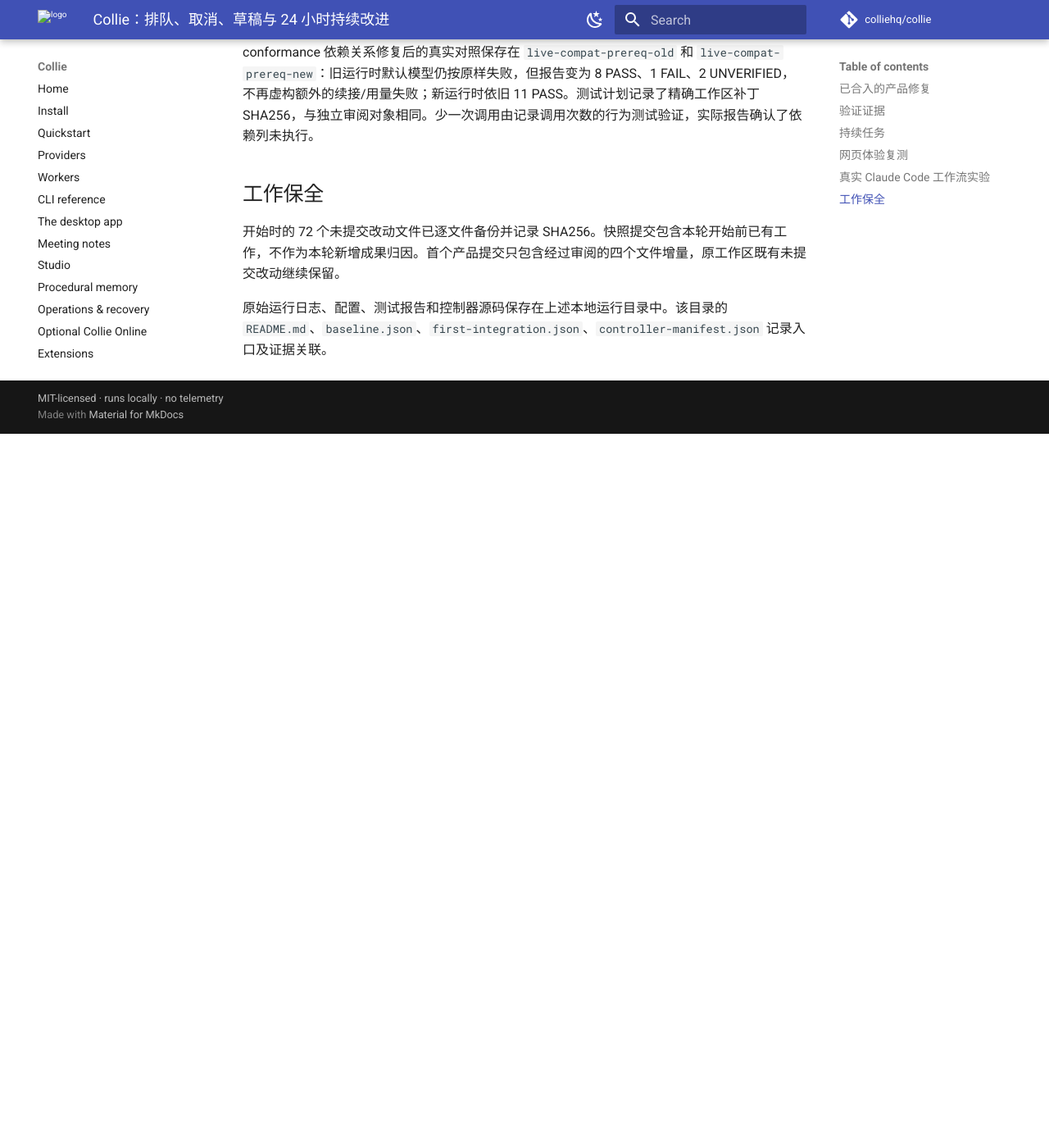
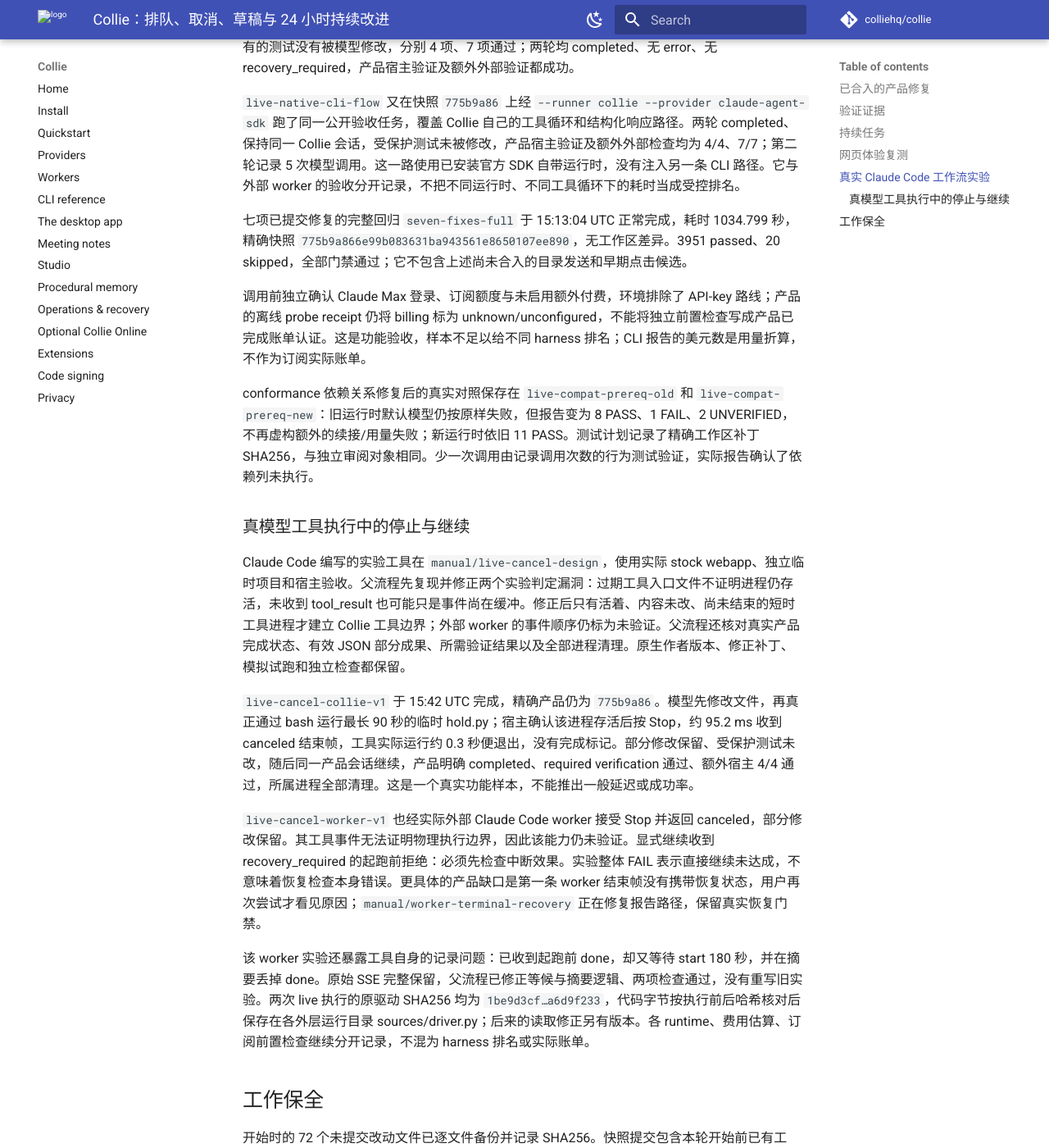
Before and after one commit to colliehq/collie, an MkDocs documentation site: the page built from docs/product-evolution-2026-09-13.md, in a window 1280 px wide and 1400 px high, scrolled down 5768 px. Shown: the whole window at 82% size. Built offline with MkDocs 1.6.1 and Material for MkDocs 9.7.7, drawn with Linux system fonts in a browser that asks for light colours; comment, search, counter and statistics services are not loaded; before the commit the page ends 6297 px from its top, so only the background shows below that; some of the changed text lies outside the part shown.

Commit message:
docs: record startup and queue fixes with real cancellation evidence

```diff
--- a/docs/product-evolution-2026-09-13.md
+++ b/docs/product-evolution-2026-09-13.md
@@ -25,6 +25,10 @@
 提交 `f685df87a0bae744096dabd95eb36f12223a3d38` 修复 live conformance 的失败依赖：第一轮未通过时不再额外调用 resume；没有完成的任务不会被误报为已完成但 usage 为 0。后续列保留主因并标为 UNVERIFIED，能力验证仍收紧；第一轮成功、续接失败时保留第一轮的有效用量。独立回归 105 passed、5 skipped，新测试在旧代码上 6 failed、3 passed，只读审阅 approve。精确快照 `df54b7c8`；真实 CLI 复测见下文。
 
 提交 `e63989135a0cc2c3a0e6e115350954fd96413c65` 让新任务的 Send 自动检查所填目录，检查通过后继续同一次发送。Send 与“使用此目录”的同一检查共用结果，重复点击不会吞掉请求或重复启动；等待时换目录、改字、替换附件或切换会话会保留当前草稿并放弃旧发送。已有会话仍使用保存的目录。最终独立回归 116 passed，旧代码 18 failed、9 passed，Claude Code 只读审阅 approve；其中一个旧失败是原有未修改测试的时序竞态，其余确定行为失败支撑修复。父流程针对目录变化和重复确认的独立失败/通过实验另行保留。精确测试快照 `48d7dfaf012d00b1f676fc445600829f391d17e6`，证据 `manual/folder-send-merged/verification-v2`。原工作区合入只应用审阅后的三文件增量，71 个无关脏文件哈希保持一致。
+
+提交 `6a047ea6f7fcfae89b00c734f1550f0b100d0391` 保留页面末尾脚本到达前的 New task/Today 选择，并让该选择优先于更早的会话深链；早期新输入及主动清空优先于旧根草稿，按正常输入路径保存。恢复页面不会启动任务。独立 125 passed、旧代码 6 failed/13 passed、Claude Code 只读审阅 approve；补查 Mission、会话显示、任务连续性和成果交接共 26 passed。精确组合快照 `35d18c953f2ea2a0d98cd52ffc9b02bd4f95e0a9`，证据 `manual/ui-bootstrap-merged/verification` 和 `bootstrap-wider-ui-v2`。更早一次扩大检查因文件名写错而未收集测试，保留为无效尝试，不计通过。该修复只处理两个根视图按钮；其他导航在同一早期窗口、未选择根视图时的深链早期输入仍未覆盖。
+
+提交 `28564f12cad7e16d470d66d3656743ce83be6238` 修复执行进程退出后任务仍被标成 claimed、无法开始/编辑/取消的队列。读取或编辑/取消入口先尝试非阻塞获取会话租约，再用现有日志核对：已经交付的标为 consumed，尚未交付的恢复 pending；活执行者仍持有租约时不干扰它，日志不可读时不凭猜测重新排队。独立 193 passed、旧代码 2 failed/15 passed、只读审阅 approve。完整回归 3954 passed、20 skipped，GUI 63/63、surfaces 41/41、全部门禁通过。精确快照 `d40a3fcb9e115ad6043c0d502199bd0a8e9cc46e`，证据 `rounds/04-queued-intent`；该完整快照不含第八、九项网页修复，组合检查另行记录。
 
 ## 验证证据
 
@@ -80,7 +84,7 @@
 
 父流程又在该候选复现旧根草稿覆盖早期新输入和主动清空的情况，补上输入事件记录、按当前根视图恢复并通过正常输入处理保存。原候选两项失败的证据在 `early-draft-precedence-before`，修正后同一外部检查及页面连续性套件在 `early-draft-precedence-after` 通过。
 
-扩大回归出现一个未修改的目录测试失败：它只等待输入后立即更新的目录概要，就在 Use folder 检查结束前发送。以 0.8 秒服务端延迟，在 clean 775 和启动候选上均复现相同 Send 丢失；证据 `bootstrap-adjacent-folder-base/candidate` 的通过表示诊断断言确认缺陷存在，不是产品验收通过。该问题由已独立接受的目录发送提交解决。启动增量随后叠加到 `48d7dfaf`，新的 `manual/ui-bootstrap-merged/verification` 为 125 passed、旧代码 6 failed/13 passed，正在只读审阅，尚未合入。
+扩大回归出现一个未修改的目录测试失败：它只等待输入后立即更新的目录概要，就在 Use folder 检查结束前发送。以 0.8 秒服务端延迟，在 clean 775 和启动候选上均复现相同 Send 丢失；证据 `bootstrap-adjacent-folder-base/candidate` 的通过表示诊断断言确认缺陷存在，不是产品验收通过。该问题由已独立接受的目录发送提交解决。启动增量随后叠加到 `48d7dfaf`，新的 `manual/ui-bootstrap-merged/verification` 为 125 passed、旧代码 6 failed/13 passed，只读审阅及额外 26 项相邻回归通过后已合入第九项提交。
 
 ## 真实 Claude Code 工作流实验
 
@@ -98,6 +102,16 @@
 
 conformance 依赖关系修复后的真实对照保存在 `live-compat-prereq-old` 和 `live-compat-prereq-new`：旧运行时默认模型仍按原样失败，但报告变为 8 PASS、1 FAIL、2 UNVERIFIED，不再虚构额外的续接/用量失败；新运行时依旧 11 PASS。测试计划记录了精确工作区补丁 SHA256，与独立审阅对象相同。少一次调用由记录调用次数的行为测试验证，实际报告确认了依赖列未执行。
 
+### 真模型工具执行中的停止与继续
+
+Claude Code 编写的实验工具在 `manual/live-cancel-design`，使用实际 stock webapp、独立临时项目和宿主验收。父流程先复现并修正两个实验判定漏洞：过期工具入口文件不证明进程仍存活，未收到 tool_result 也可能只是事件尚在缓冲。修正后只有活着、内容未改、尚未结束的短时工具进程才建立 Collie 工具边界；外部 worker 的事件顺序仍标为未验证。父流程还核对真实产品完成状态、有效 JSON 部分成果、所需验证结果以及全部进程清理。原生作者版本、修正补丁、模拟试跑和独立检查都保留。
+
+`live-cancel-collie-v1` 于 15:42 UTC 完成，精确产品仍为 `775b9a86`。模型先修改文件，再真正通过 bash 运行最长 90 秒的临时 hold.py；宿主确认该进程存活后按 Stop，约 95.2 ms 收到 canceled 结束帧，工具实际运行约 0.3 秒便退出，没有完成标记。部分修改保留、受保护测试未改，随后同一产品会话继续，产品明确 completed、required verification 通过、额外宿主 4/4 通过，所属进程全部清理。这是一个真实功能样本，不能推出一般延迟或成功率。
+
+`live-cancel-worker-v1` 也经实际外部 Claude Code worker 接受 Stop 并返回 canceled，部分修改保留。其工具事件无法证明物理执行边界，因此该能力仍未验证。显式继续收到 recovery_required 的起跑前拒绝：必须先检查中断效果。实验整体 FAIL 表示直接继续未达成，不意味着恢复检查本身错误。更具体的产品缺口是第一条 worker 结束帧没有携带恢复状态，用户再次尝试才看见原因；`manual/worker-terminal-recovery` 正在修复报告路径，保留真实恢复门禁。
+
+该 worker 实验还暴露工具自身的记录问题：已收到起跑前 done，却又等待 start 180 秒，并在摘要丢掉 done。原始 SSE 完整保留，父流程已修正等候与摘要逻辑、两项检查通过，没有重写旧实验。两次 live 执行的原驱动 SHA256 均为 `1be9d3cf…a6d9f233`，代码字节按执行前后哈希核对后保存在各外层运行目录 sources/driver.py；后来的读取修正另有版本。各 runtime、费用估算、订阅前置检查继续分开记录，不混为 harness 排名或实际账单。
+
 ## 工作保全
 
 开始时的 72 个未提交改动文件已逐文件备份并记录 SHA256。快照提交包含本轮开始前已有工作，不作为本轮新增成果归因。首个产品提交只包含经过审阅的四个文件增量，原工作区既有未提交改动继续保留。
```
